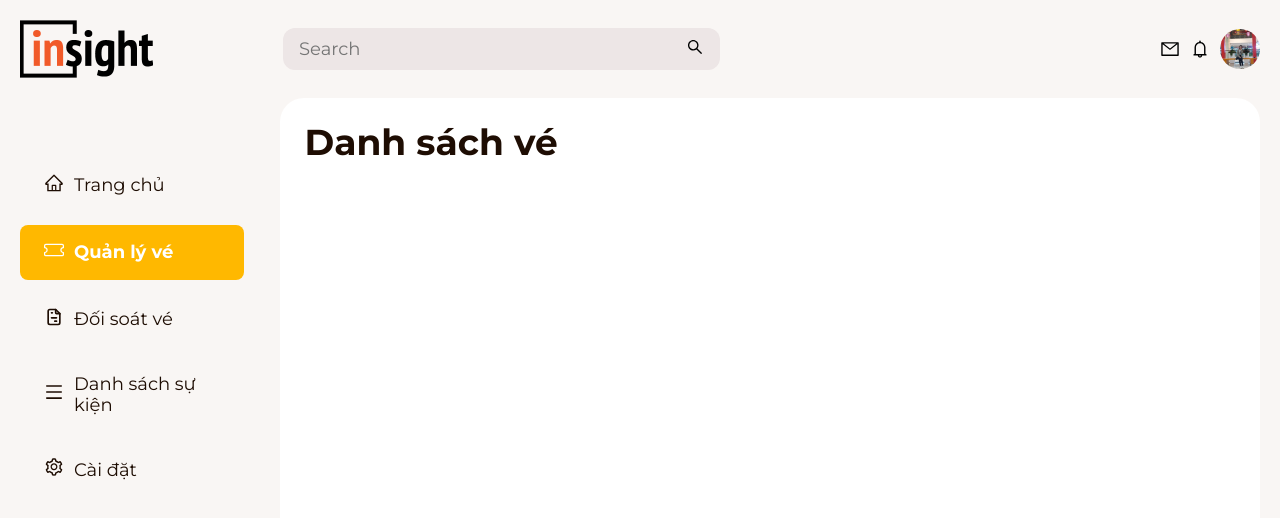
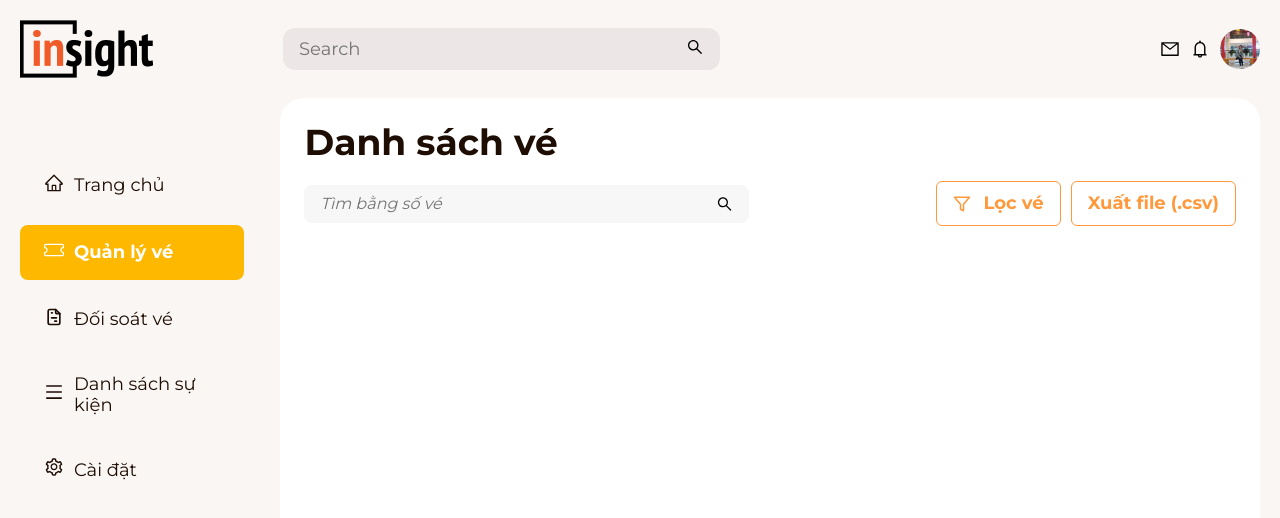
Before and after one commit to Binhbong37/CMSticket, a React (Create React App) app: page /quan-ly-ve in a window 1280 px wide. Shown: the top 518 px of the page. Built offline with nearby package versions, Linux system fonts and the light colour scheme.

Commit message:
Tạo search filter

```diff
--- /dev/null
+++ b/src/Components/SearchFilter.tsx
@@ -0,0 +1,23 @@
+import React from 'react';
+import '../assets/css/searchFilter.css'
+import { AiOutlineSearch } from "react-icons/ai";
+import { FiFilter } from 'react-icons/fi'
+
+const SearchFilter = () => {
+  return (
+    <div className='search-filter'>
+      <div className='search'>
+        <input type="text" placeholder='Tìm bằng số vé' />
+        <AiOutlineSearch />
+      </div>
+      <div className='filter'>
+        <button className='btn btn-filter'>
+          <FiFilter /> Lọc vé
+        </button>
+        <button className="btn btn-filter">Xuất file (.csv)</button>
+      </div>
+    </div>
+  )
+}
+
+export default SearchFilter
--- a/src/assets/css/reset.css
+++ b/src/assets/css/reset.css
@@ -76,3 +76,11 @@ body {
     font-weight: 700;
     color: #1e0d03;
 }
+
+.btn {
+    border: 1px solid #ff993c;
+    outline: none;
+    background-color: unset;
+    color: #ff993c;
+    cursor: pointer;
+}
--- /dev/null
+++ b/src/assets/css/searchFilter.css
@@ -0,0 +1,41 @@
+.search-filter {
+    display: flex;
+    justify-content: space-between;
+    align-items: center;
+}
+
+.search {
+    background-color: #f7f7f8;
+    border-radius: 8px;
+    width: 445px;
+    padding: 1rem 1.6rem;
+    display: flex;
+    justify-content: space-between;
+    align-items: center;
+}
+
+.search input {
+    border: none;
+    outline: none;
+    font-size: 1.6rem;
+    color: #1e0d03;
+    font-style: italic;
+    background-color: #f7f7f8;
+    width: 100%;
+}
+
+.filter {
+    display: flex;
+    align-items: center;
+    column-gap: 1rem;
+}
+
+.btn-filter {
+    font-weight: 700;
+    font-size: 18px;
+    display: flex;
+    align-items: center;
+    gap: 1.2rem;
+    border-radius: 6px;
+    padding: 1.1rem 1.6rem;
+}
--- a/src/pages/dashboard/QuanLyVe.tsx
+++ b/src/pages/dashboard/QuanLyVe.tsx
@@ -1,9 +1,14 @@
 import React from 'react'
+import SearchFilter from '../../Components/SearchFilter'
 
 const QuanLyVe = () => {
   return (
     <div>
       <h2 className='title'>Danh sách vé</h2>
+      <div className=''>
+        <SearchFilter />
+      </div>
+
     </div>
   )
 }
```
Also changed, not shown: src/Components/TableAnt.tsx (added).
